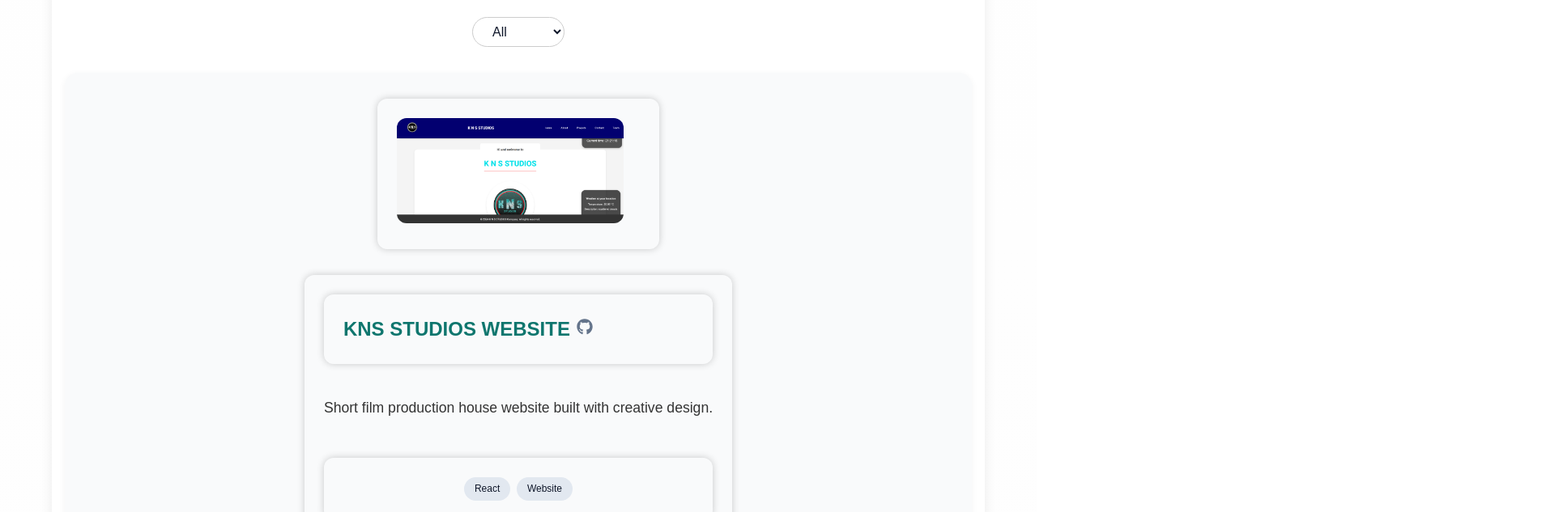
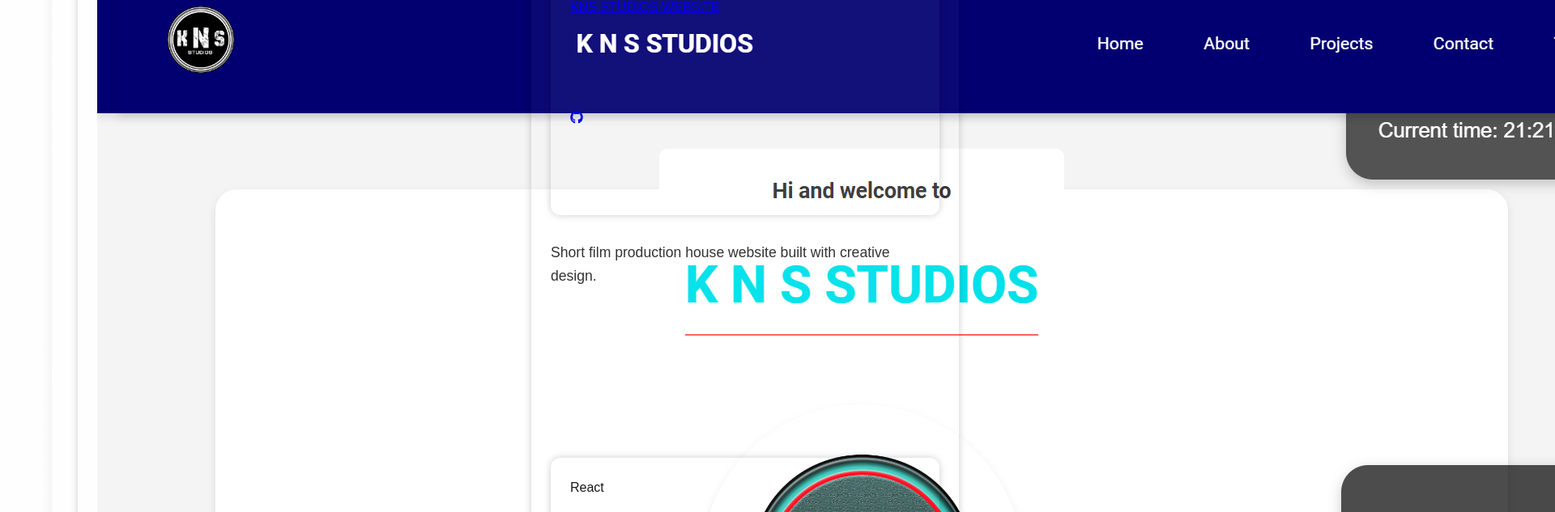
Before and after one commit to nitinsatya2520/portfolio, a React (Create React App) app: page /hero in a window 1280 px wide. Shown: the part 1903-2536 px from the top of the page at 81% size, 1920 px wide, since content can reach past the window. Built offline with nearby package versions, Linux system fonts and the light colour scheme; no server answers.

Commit message:
Update Project.css

```diff
--- a/src/components/Project.css
+++ b/src/components/Project.css
@@ -1,174 +1,42 @@
-/* Root Section */
-#project {
-  padding: 4rem 1rem;
-  background-color: #ffffff;
-  color: #0f172a;
-  transition: background-color 0.3s, color 0.3s;
+/* src/components/Preloader.css */
+
+.preloader-container {
+  position: fixed;
+  top: 0;
+  left: 0;
+  width: 100%;
+  height: 100%;
+  background: #0e165c;
+  display: flex;
+  justify-content: center;
+  align-items: center;
+  z-index: 9999;
+  animation: fadeOutContainer 0.5s ease-out 3.5s forwards;
 }
 
-.dark-mode #project {
-  background-color: #0f172a;
-  color: #f1f5f9;
+.zoom-text {
+  font-size: 3rem;
+  font-weight: bold;
+  color: #bb86fc;
+  animation: fadeZoom 0.6s ease-in-out;
 }
 
-/* Section Title */
-#project h2 {
-  font-size: 3rem;
-  text-align: center;
-  background: linear-gradient(90deg, #8e2de2, #4a00e0);
-  -webkit-background-clip: text;
-  -webkit-text-fill-color: transparent;
-  margin-bottom: 50px;
-  font-weight: 800;
-}
-
-.dark-mode #project h2 {
-  color: #67e8f9;
-}
-
-/* Filter Dropdown */
-.project-filter {
-  display: flex;
-  justify-content: center;
-  margin-bottom: 2rem;
-}
-
-.project-filter select {
-  padding: 0.5rem 1.25rem;
-  font-size: 1rem;
-  border-radius: 999px;
-  border: 1px solid #ccc;
-  background-color: #ffffff;
-  color: #0f172a;
-  transition: all 0.3s;
-}
-
-.dark-mode .project-filter select {
-  background-color: #1e293b;
-  color: #f1f5f9;
-  border-color: #334155;
-}
-
-/* Project Card */
-.project-card {
-  display: flex;
-  flex-direction: column;
-  gap: 2rem;
-  align-items: center;
-  background-color: #f9fafb;
-  border-radius: 16px;
-  padding: 2rem;
-  margin-bottom: 3rem;
-  box-shadow: 0 2px 8px rgba(0, 0, 0, 0.05);
-  transition: all 0.3s ease;
-}
-
-@media (min-width: 1024px) {
-  .project-card.row {
-    flex-direction: row;
+/* Fade + Zoom animation */
+@keyframes fadeZoom {
+  0% {
+    opacity: 1;
+    transform: scale(1);
   }
-  .project-card.row-reverse {
-    flex-direction: row-reverse;
+  100% {
+    opacity: 0;
+    transform: scale(3);
   }
 }
 
-.dark-mode .project-card {
-  background-color: #1e293b;
-  box-shadow: 0 2px 8px rgba(255, 255, 255, 0.03);
-}
-
-/* Image */
-.project-image {
-  width: 280px;
-  max-width: 100%;
-  height: auto;
-  border-radius: 12px;
-  object-fit: cover;
-}
-
-/* Text Block */
-.project-text {
-  flex: 1;
-  text-align: center;
-}
-
-@media (min-width: 1024px) {
-  .project-text {
-    text-align: left;
-    padding: 0 1.5rem;
+/* Hide preloader container after total duration */
+@keyframes fadeOutContainer {
+  to {
+    opacity: 0;
+    visibility: hidden;
   }
 }
-
-/* Title & GitHub */
-.project-title-wrapper {
-  display: flex;
-  justify-content: center;
-  align-items: center;
-  gap: 0.5rem;
-  margin-bottom: 0.5rem;
-}
-
-@media (min-width: 1024px) {
-  .project-title-wrapper {
-    justify-content: flex-start;
-  }
-}
-
-.project-link {
-  font-size: 1.5rem;
-  font-weight: 600;
-  color: #0f766e;
-  text-decoration: none;
-}
-
-.dark-mode .project-link {
-  color: #67e8f9;
-}
-
-.github-link {
-  font-size: 1.25rem;
-  color: #64748b;
-  text-decoration: none;
-}
-
-.dark-mode .github-link {
-  color: #94a3b8;
-}
-
-/* Description */
-.project-desc {
-  font-size: 1rem;
-  margin: 0.5rem 0 1rem;
-  line-height: 1.6;
-  color: #334155;
-}
-
-.dark-mode .project-desc {
-  color: #cbd5e1;
-}
-
-/* Tags */
-.tags {
-  display: flex;
-  flex-wrap: wrap;
-  justify-content: center;
-  gap: 0.5rem;
-}
-
-.tag {
-  font-size: 0.75rem;
-  font-weight: 500;
-  padding: 0.3rem 0.8rem;
-  background-color: #e2e8f0;
-  border-radius: 999px;
-  color: #0f172a;
-}
-.project-card:hover {
-  transform: translateY(-5px);
-  box-shadow: 0 8px 20px rgba(187, 134, 252, 0.15);
-}
-
-.dark-mode .tag {
-  background-color: #1e293b;
-  color: #a5f3fc;
-}
```
